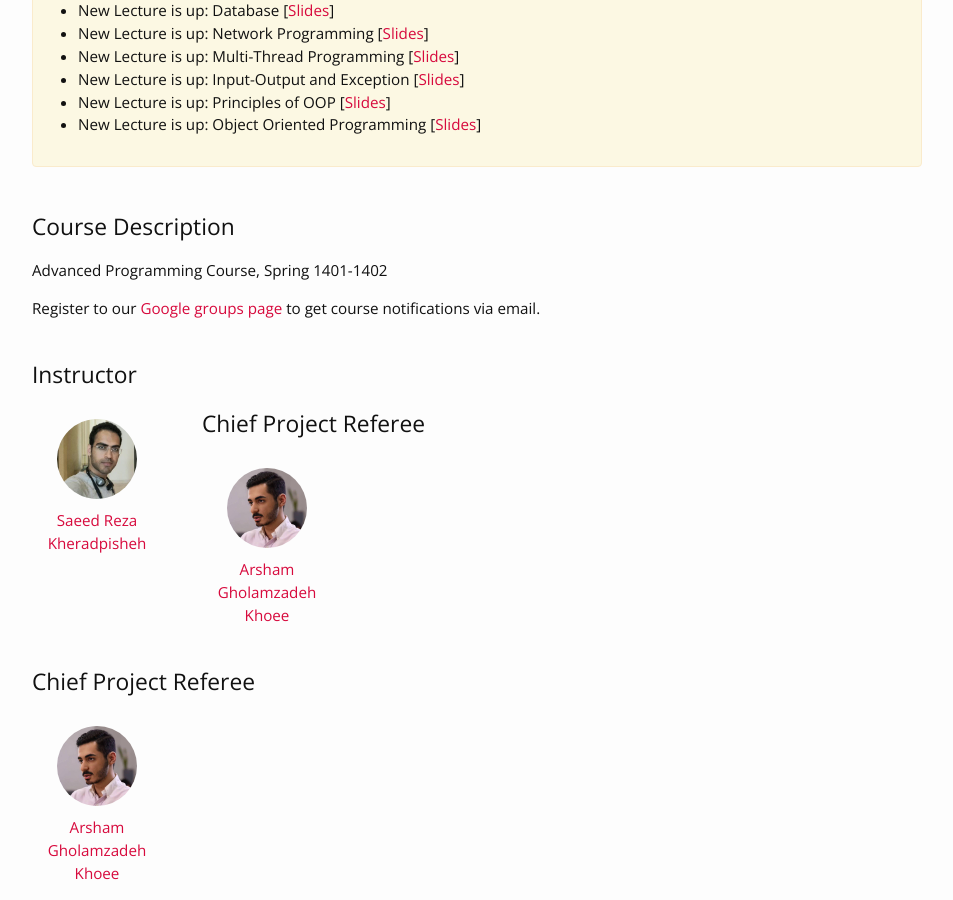
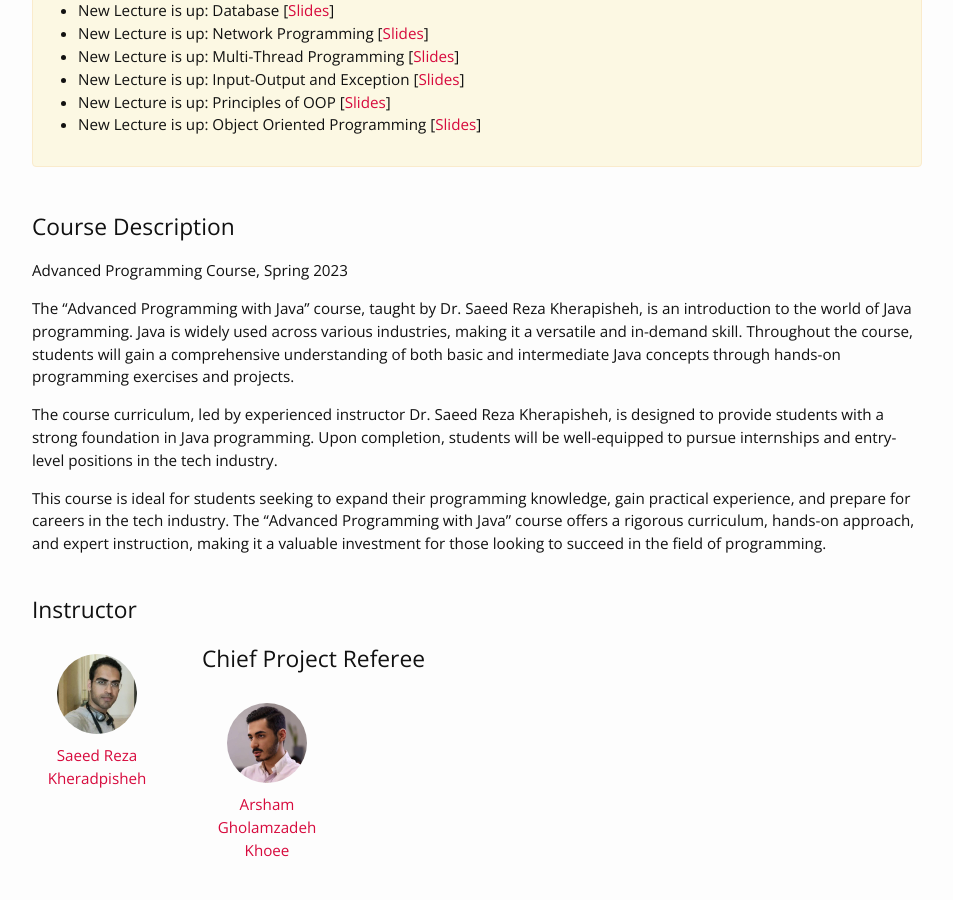
Before and after one commit to MobinNesari81/CS-AP, a Jekyll site: the page built from index.md, in a window 1280 px wide and 900 px high, scrolled down 326 px. Shown: the whole window, without its empty margins (163-1116 px from the left). Built offline with Jekyll 4.4.1, drawn with Linux system fonts in a browser that asks for light colours; nearby versions of some CDN libraries.

Commit message:
Add new course description

```diff
--- a/_config.yml
+++ b/_config.yml
@@ -1,6 +1,6 @@
 # Site settings
 course_name: Advanced Programming
-course_description: "Advanced Programming Course, Spring 1401-1402"
+course_description: "Advanced Programming Course, Spring 2023"
 course_semester: "Spring 2023"
 
 baseurl: "/CS-AP" # the subpath of your site, e.g. /blog/
--- a/index.md
+++ b/index.md
@@ -1,4 +1,9 @@
 ---
 layout: home
 ---
-Register to our [Google groups page](https://groups.google.com/forum/#!forum/gp-id) to get course notifications via email.
+
+The "Advanced Programming with Java" course, taught by Dr. Saeed Reza Kherapisheh, is an introduction to the world of Java programming. Java is widely used across various industries, making it a versatile and in-demand skill. Throughout the course, students will gain a comprehensive understanding of both basic and intermediate Java concepts through hands-on programming exercises and projects.
+
+The course curriculum, led by experienced instructor Dr. Saeed Reza Kherapisheh, is designed to provide students with a strong foundation in Java programming. Upon completion, students will be well-equipped to pursue internships and entry-level positions in the tech industry.
+
+This course is ideal for students seeking to expand their programming knowledge, gain practical experience, and prepare for careers in the tech industry. The "Advanced Programming with Java" course offers a rigorous curriculum, hands-on approach, and expert instruction, making it a valuable investment for those looking to succeed in the field of programming.
```
